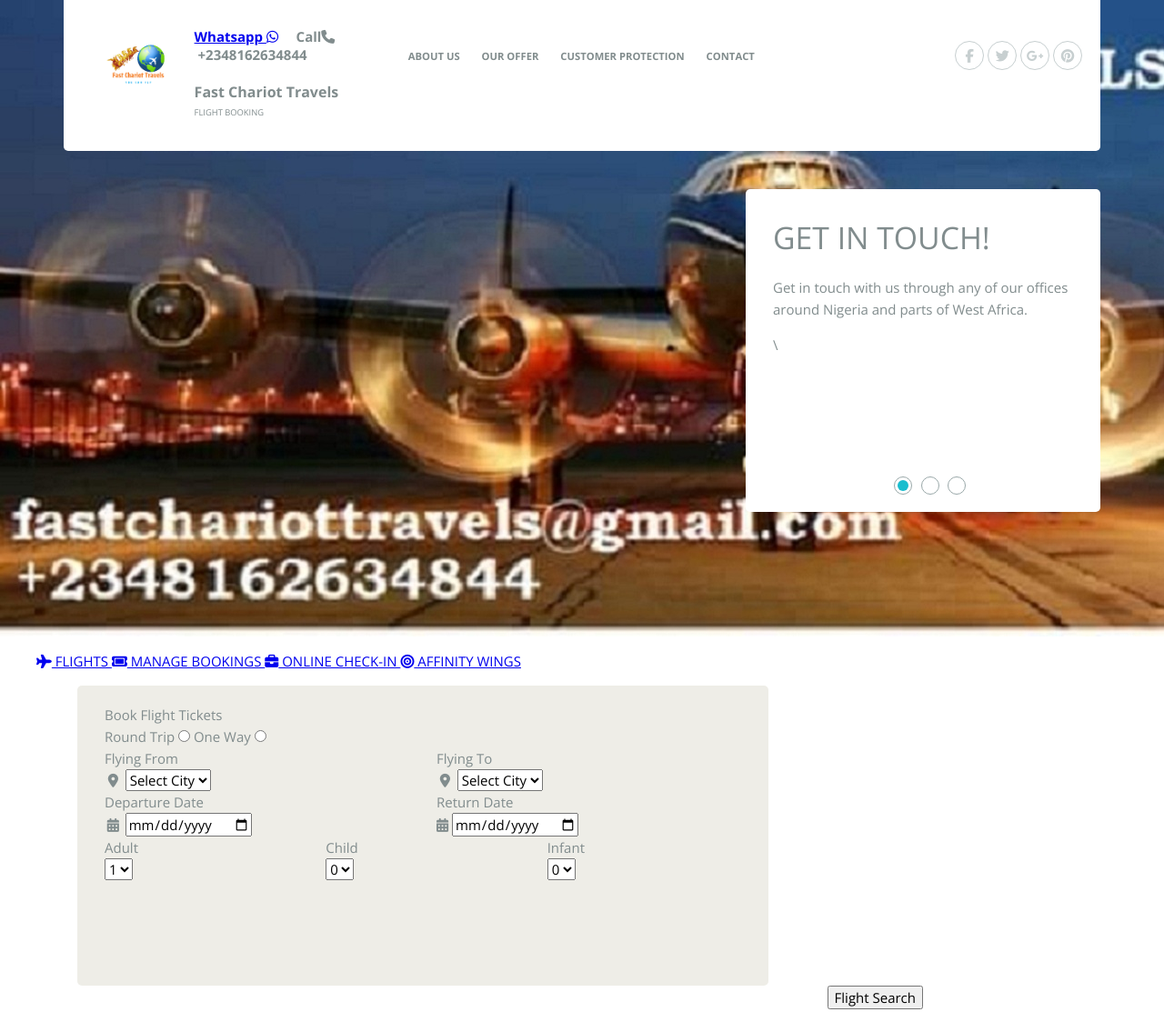
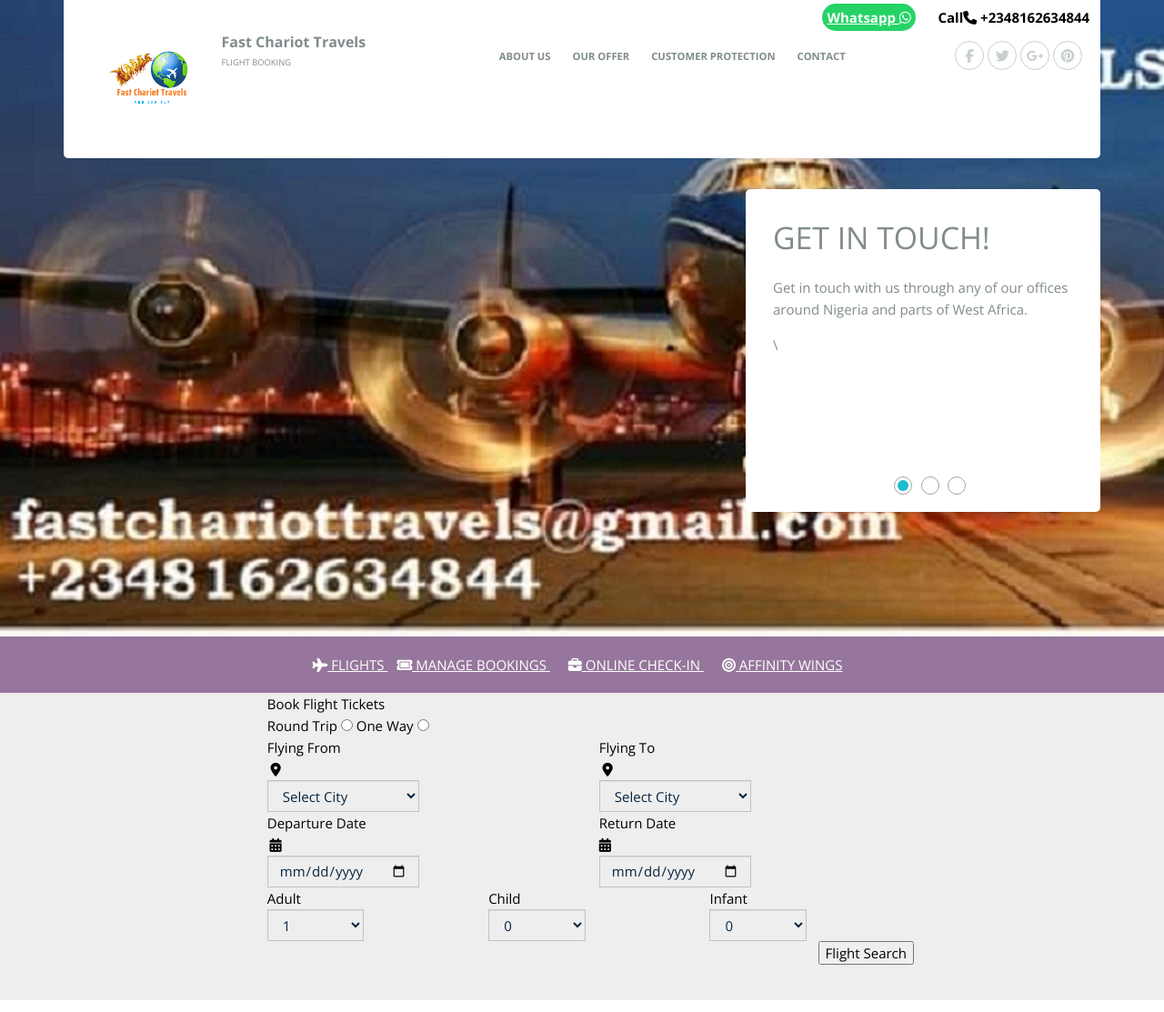
Before and after one commit to Fctravel/Fast-Chariot-Travels, a plain HTML site: page index.html in a window 1280 px wide. Shown: the top 1113 px of the page at 91% size. Drawn offline with nearby package versions, Linux system fonts and the light colour scheme.

Commit message:
Update style.css

```diff
--- a/style.css
+++ b/style.css
@@ -488,17 +488,159 @@ table {
   color: #19bdce;
 }
 
-.form, .col-lg-12 {
+.form-control {
+	background-color: transparent;
+    border: 1px solid #BEC4C8;
+    border-radius: 0;
+    box-shadow: 0 1px 1px rgba(0, 0, 0, 0.075) inset;
+    color: #07253F;
+    display: block;
+    font-size: 15px;
+    height: 35px;
+    line-height: 1.42857;
+    padding: 6px 12px;
+    transition: border-color 0.15s ease-in-out 0s, box-shadow 0.15s ease-in-out 0s;
+    width: 50%;
+}
+
+
+.whatsapp {
+	border: 2px green;
+	background-color: #25D366;
+	padding: 5px;
+	border-radius:15px;
+	color: white;
+}
+
+.colcall2 {
+	border: ;
+	background-color: ;
+	padding: 5px;
+	border-radius:;
+	color: black;
+	}
+.colcall {
+	position: absolute;
+	right:6%;
+	top: 5%;
+	color: white;
+
+}
+
+
+.tabhead {
+
+	 border: ;
+	padding: 2px;
+	background-color:#96769C;
+
+
+}
+
+.tabhead2 {
+
+	 border: ;
+	padding: 2px;
+	background-color:;
+	text-align: center;
+
+}
+
+.row {
+	position:bottom;
+	right: 17%;
+	color: black;
+	padding:15px;
+
+}
+
+
+
+.row1 {
+	positon: absolute;
+	left: 17%;
+	color: black;
+}
+
+.faplane {
+	 border: ;
+	padding: 10	px;
+
+	color: white;
+
+}
+
+
+.faticket {
+	 border: ;
+	padding: 10px;
+
+	color: white;
+
+}
+
+.fabriefcase  {
+	 border: ;
+	padding: 10px;
+
+color: white;
+}
+
+
+.fabullseye {
+	border: ;
+	padding: 10px;
+
+	color: white;
+
+
+}
+
+
+
+.formt {
+
+	background-color:#EEEEEE;
+	color:black;
+	width:100%;
+	height: 400px;
+	background-size: cover;
+
+}
+
+
+
+.form, .col-md-8 {
   position: absolute;
-  left: 15px;
+  left: 17%;
   bottom: 0px;
-  background-color: #EEEDE7;
-  padding: 20px;
+  background-color:
+  padding:10px;
   border-radius: 5px;
-  height: 330px;
+  height: 100%;
+  width:100%;
   top: 0px;
   margin: auto;
-}
+
+
+}
+
+.foot1 {
+  position:;
+  bottom:;
+  background-color:;
+  padding:;
+  border-radius: 5px;
+  height:500px;
+  width:100vh;
+  top: ;
+  background-size: 100% 100%;
+  margin: auto;
+
+
+}
+
+
 
 .button {
   padding: 5px 30px;
@@ -2293,6 +2435,7 @@ body {
 .slider .slides li img {
   width: 100%;
   max-width: 100%;
+  background-size: 100% 100%;
 }
 .slider .slides li .container, .slider .slides li .flexslider-controls .flex-control-nav, .slider .flexslider-controls .slides li .flex-control-nav {
   position: absolute;
```
